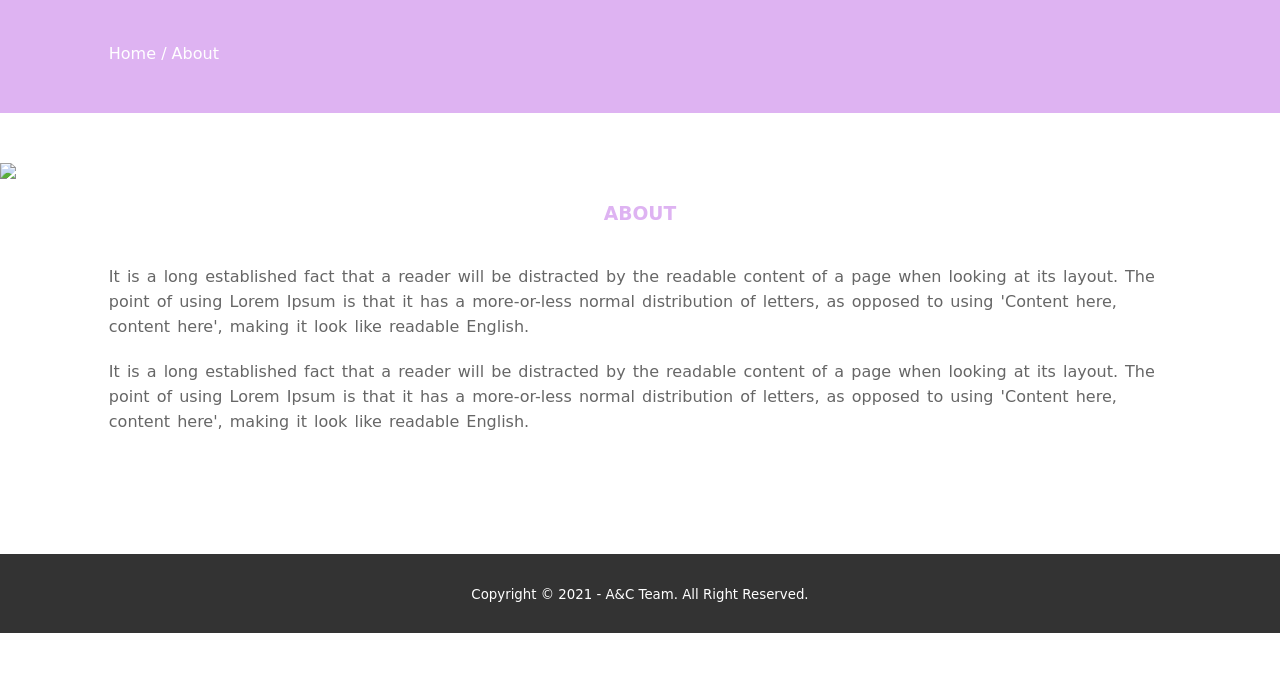
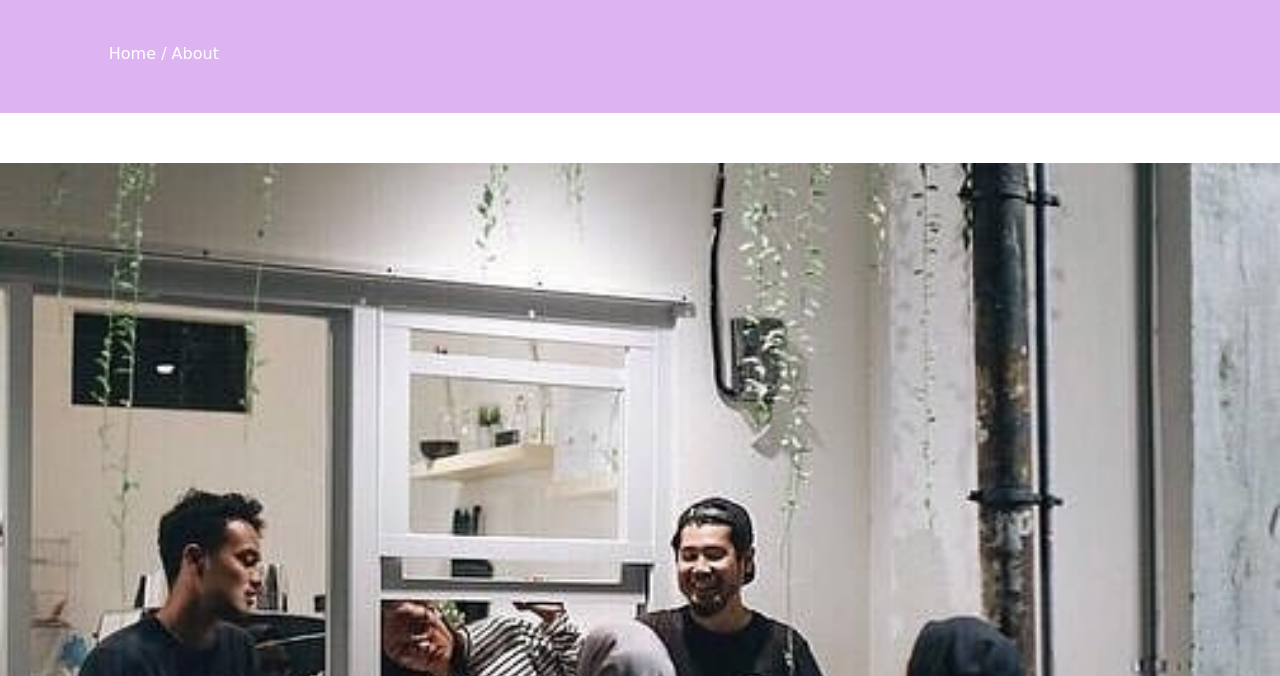
Before and after one commit to aandcteam/aandcteam.github.io, a plain HTML site: page About.html in a window 1280 px wide. Shown: the part 124-800 px from the top of the page. Drawn offline with nearby package versions, Linux system fonts and the light colour scheme.

Commit message:
Update About.html

```diff
--- a/About.html
+++ b/About.html
@@ -47,7 +47,7 @@
 
 	<!-- about -->
 	<section class="about">
-		<img src="img/f.jpg" width="100%">
+		<img src="images/f.jpg" width="100%">
 	<div class="container">
 		<h3>ABOUT</h3>
 		<p>It is a long established fact that a reader will be distracted by the readable content of a page when looking at its layout. The point of using Lorem Ipsum is that it has a more-or-less normal distribution of letters, as opposed to using 'Content here, content here', making it look like readable English.</p>
```
